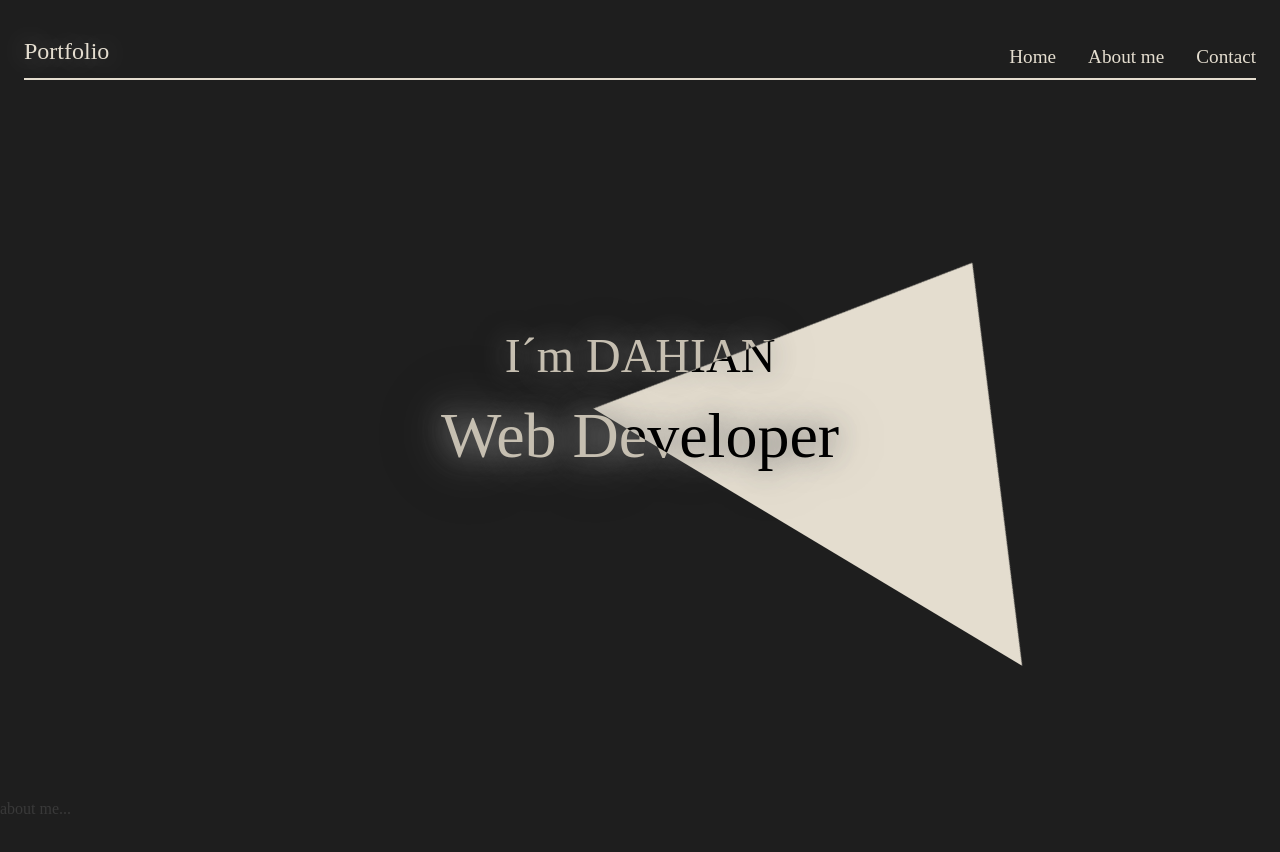
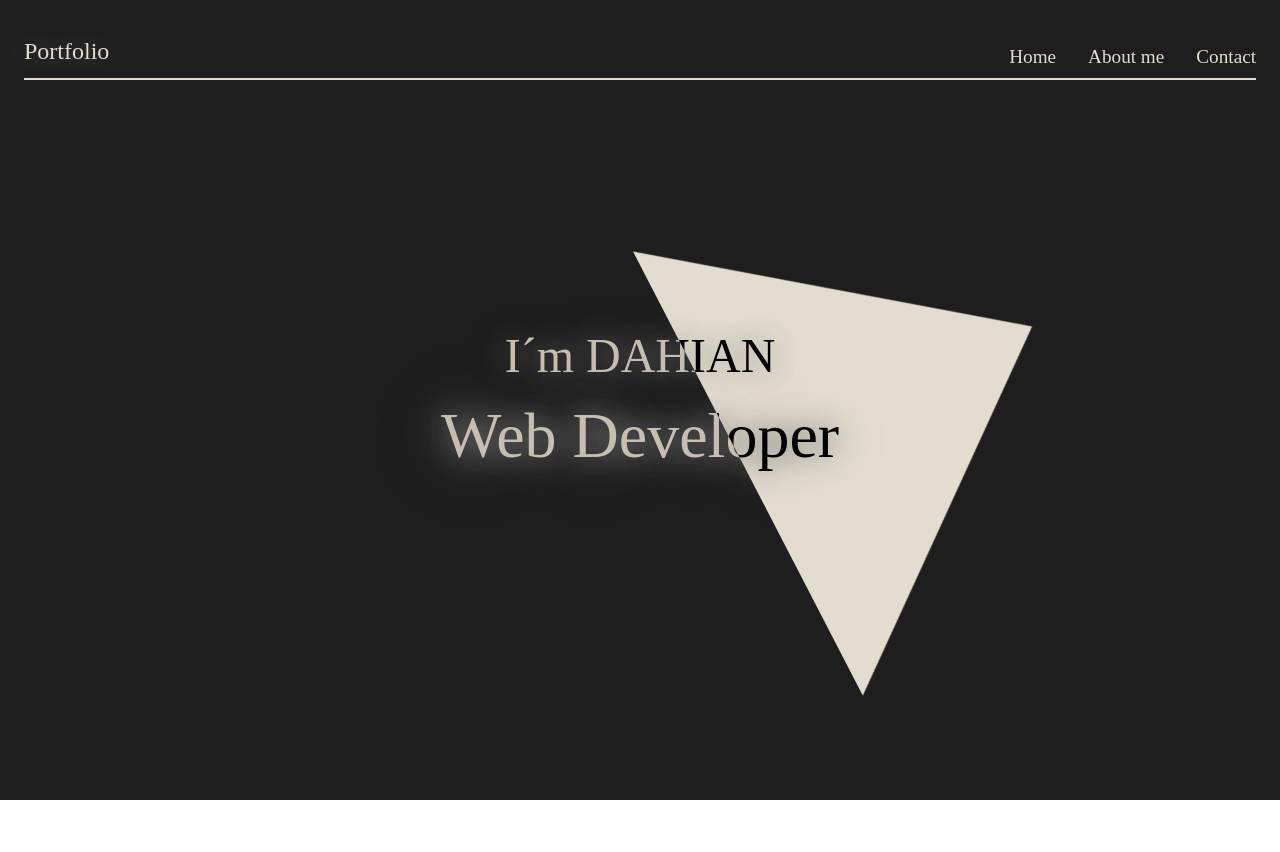
Before and after one commit to Orelin/portfolio-vite, a React (Vite) app: page / in a window 1280 px wide. Shown: the top 852 px of the page. After the commit the page ends 800 px from the top, so only its background shows below. Built offline with nearby package versions, Linux system fonts and the light colour scheme; a web font is replaced by a local one.

Commit message:
Mini fix bg

```diff
--- a/src/App.jsx
+++ b/src/App.jsx
@@ -10,7 +10,7 @@ function App() {
     <div className="App">
       <Header/>
       <Home/>
-      <About/>
+      {/* <About/> */}
     </div>
   )
 }
--- a/src/components/about/About.scss
+++ b/src/components/about/About.scss
@@ -1,3 +1,8 @@
 .About {
-    height: 100vh;
+    position: absolute;
+    bottom: 10%;
+    z-index: 5;
+    &-p{
+        color: brown;
+    }
 }
--- a/src/components/header/Header.scss
+++ b/src/components/header/Header.scss
@@ -20,7 +20,6 @@
         display: none;
     }
     &-ul {
-        position: fixed;
         display: none;
         right: 1.5em;
         z-index: 2;
--- a/src/components/home/Home.scss
+++ b/src/components/home/Home.scss
@@ -1,6 +1,7 @@
 $color-primary: #e4ddcf;
 $color-secundary: #1e1e1e;
 $sm: 768px;
+$animation-delay: 2s;
 
 .Home {
     display: flex;
@@ -13,25 +14,27 @@ $sm: 768px;
     &::before {
         content: '';
         position: absolute;
-        bottom: 40%;
+        bottom: 30%;
+        left: 50%;
         border-style: solid;
-        border-width: 0 6.25rem 20vh 6.25rem;
+        border-width: 0 15.625rem 40vh 15.625rem;
         border-color: transparent transparent $color-primary transparent;
         z-index: 1;
-        animation: rotate-center 20s linear 4s infinite both;
-        -webkit-animation: rotate-center 20s linear 4s infinite both;
+        animation: rotate-center 20s linear $animation-delay infinite both;
+        -webkit-animation: rotate-center 20s linear $animation-delay infinite both;
         transform: translateX(-50%) rotate(180deg);
         -webkit-transform: translateX(-50%) rotate(180deg);
         -moz-transform: translateX(-50%) rotate(180deg);
         -ms-transform: translateX(-50%) rotate(180deg);
         -o-transform: translateX(-50%) rotate(180deg);
-}
+    }
 
-    @media (min-width: $sm) {
+    @media (max-width: $sm) {
         &::before {
-            bottom: 30%;
+            position: fixed;
+            bottom: 40%;
             left: 50%;
-            border-width: 0 15.625rem 40vh 15.625rem;
+            border-width: 0 6.25rem 20vh 6.25rem;
         }
     }
 
@@ -41,8 +44,8 @@ $sm: 768px;
         z-index: 2;
         mix-blend-mode: difference;
         color: $color-primary;
-        -webkit-animation: text-flicker-in-glow 4s linear both;
-        animation: text-flicker-in-glow 4s linear both;
+        -webkit-animation: text-flicker-in-glow $animation-delay linear both;
+        animation: text-flicker-in-glow $animation-delay linear both;
         &-name {
             font-size: 3rem;
             padding-bottom: 1rem;
@@ -56,7 +59,7 @@ $sm: 768px;
             padding-bottom: 7rem;
             &-name {
                 font-size: 2rem;
-                padding-bottom: .5rem;
+                padding-bottom: 0.5rem;
             }
         }
     }
--- a/src/components/navbar/Navbar.jsx
+++ b/src/components/navbar/Navbar.jsx
@@ -28,13 +28,13 @@ function Navbar({ data }) {
 
     return (
         <nav className="Header-nav">
-            <button ref={btnMenuRef} className="Header-hamburger" onClick={() => setShowMenu(!showMenu)}>
+            <button ref={btnMenuRef} className="Header-hamburger" alt="Menu Button" onClick={() => setShowMenu(!showMenu)}>
                 <FaBars />
             </button>
             <ul ref={ulMenuRef} className={`Header-ul ${showMenu ? 'show' : ''}`}>
                 {data.map(({ id, title, href }) => (
                     <li className="Header-li" key={id}>
-                        <a className="Header-a" href={href}>
+                        <a className="Header-a" href={href} alt={title} >
                             {title}
                         </a>
                     </li>
```
